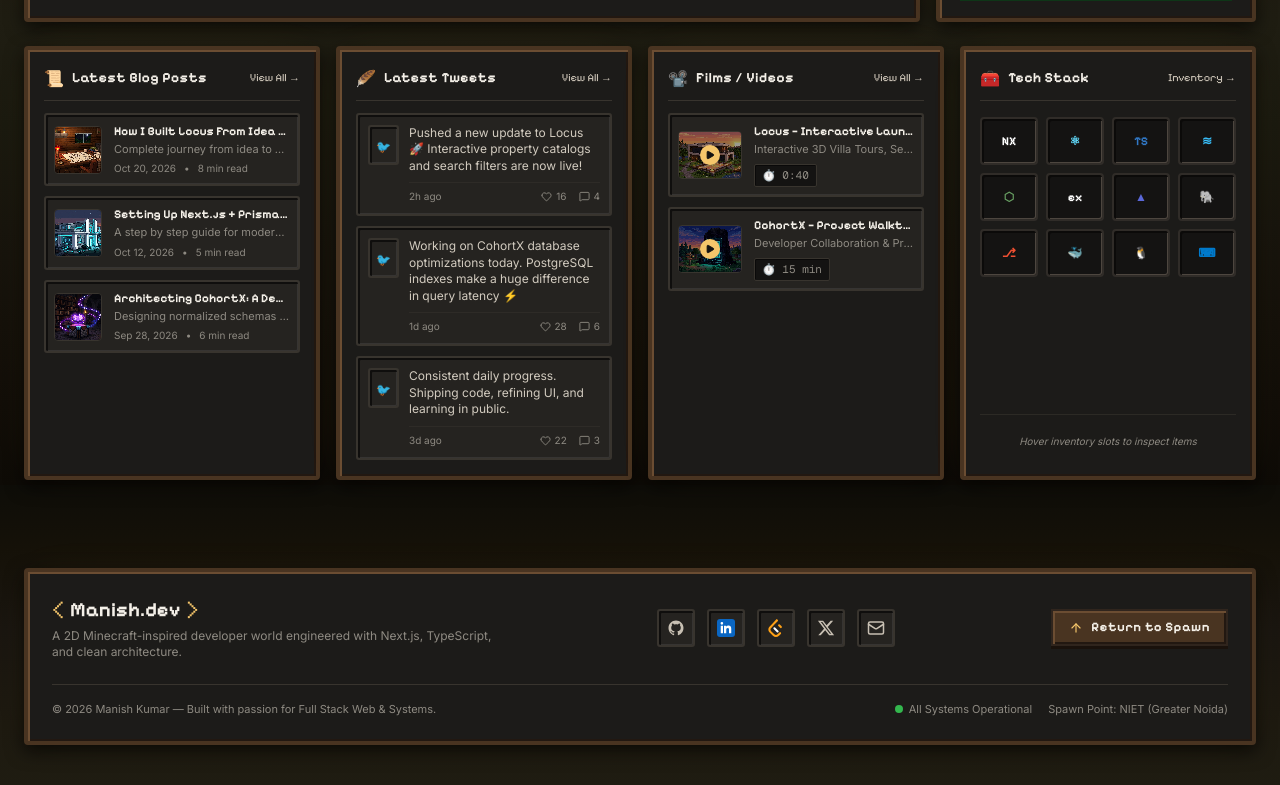
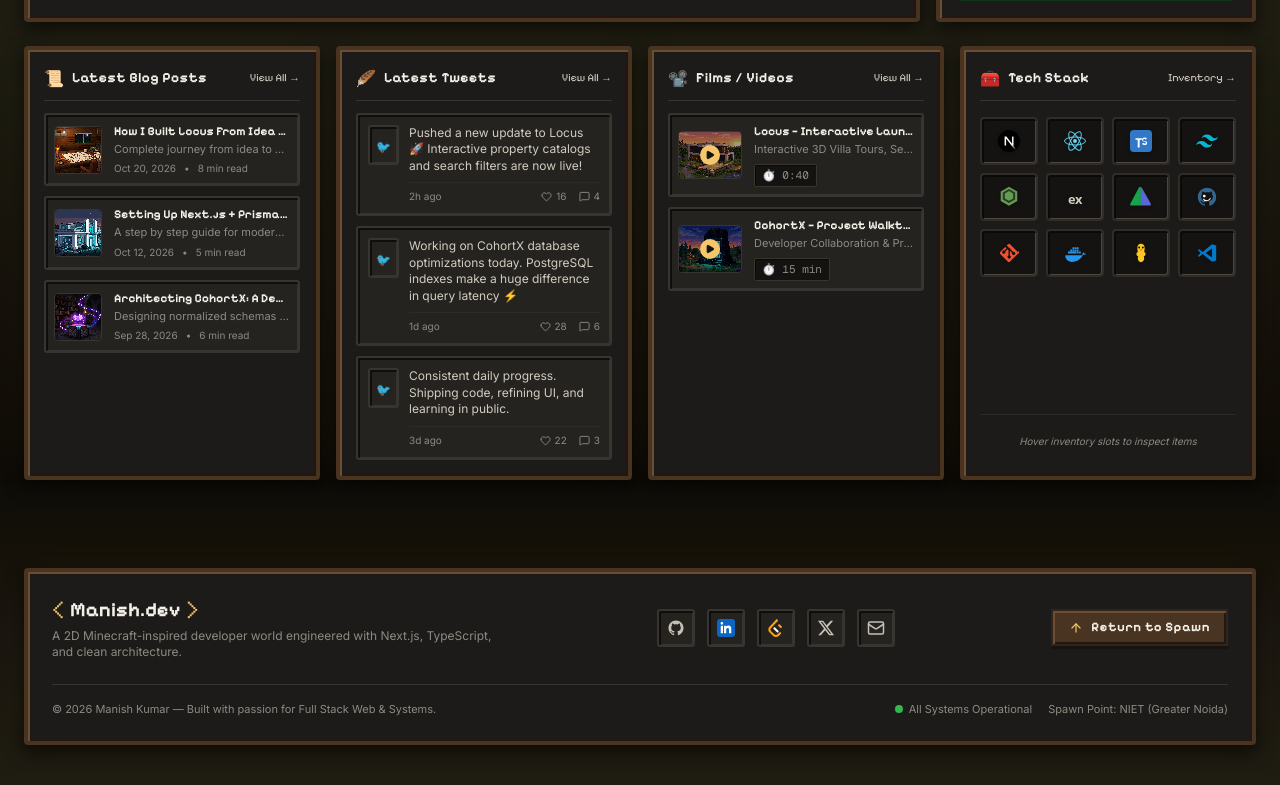
Before and after one commit to manish-3d/protfolio-manish, a Next.js app: page / in a window 1280 px wide. Shown: the part 1115-1900 px from the top of the page. Built offline with nearby package versions, Linux system fonts and the light colour scheme.

Commit message:
feat(home): upgrade tech stack panel inventory with authentic brand vector icons

```diff
--- a/src/components/home/TechStackPanel.tsx
+++ b/src/components/home/TechStackPanel.tsx
@@ -4,6 +4,7 @@ import React, { useState } from "react";
 import Link from "next/link";
 import { sound } from "@/lib/soundService";
 import { STACK_ITEMS, StackItem } from "@/data/portfolioData";
+import { BrandIcon } from "@/components/ui/BrandIcons";
 
 export default function TechStackPanel() {
   const [activeTooltip, setActiveTooltip] = useState<StackItem | null>(null);
@@ -44,14 +45,13 @@ export default function TechStackPanel() {
               key={item.id}
               onMouseEnter={() => handleMouseEnter(item)}
               onMouseLeave={handleMouseLeave}
-              className="mc-inventory-slot h-12 rounded cursor-pointer group"
+              className="mc-inventory-slot h-12 rounded cursor-pointer group flex items-center justify-center p-2"
             >
-              <span
-                className="font-pixel text-xs font-bold transition-transform group-hover:scale-110"
-                style={{ color: item.color }}
-              >
-                {item.symbol}
-              </span>
+              <BrandIcon
+                id={item.id}
+                size={22}
+                className="transition-transform group-hover:scale-110 filter drop-shadow"
+              />
               <span className="sr-only">{item.name}</span>
             </div>
           ))}
```
